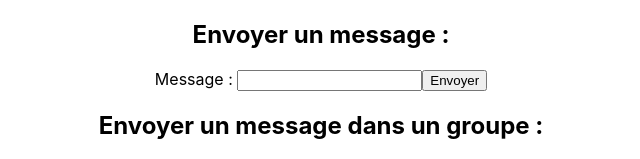
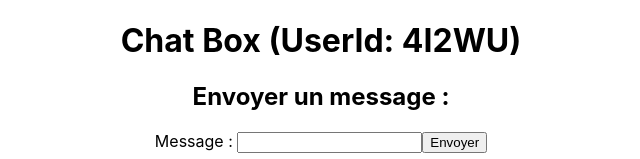
Before and after one commit to Form-JS/Demo-SocketIO-ReactClient, a React (Create React App) app: page / in a window 1280 px wide. Shown: the top 159 px of the page, without its empty margins (319-959 px from the left). Built offline with nearby package versions, Linux system fonts and the light colour scheme; no server answers.

Commit message:
Add Fake UserToken

```diff
--- a/src/pages/live-message-app/live-message-app.jsx
+++ b/src/pages/live-message-app/live-message-app.jsx
@@ -1,3 +1,5 @@
+import { nanoid } from 'nanoid';
+import { useState } from 'react';
 import MessageGroup from '../../containers/message-group/message-group';
 import MessageReceiver from '../../containers/message-receiver/message-receiver';
 import MessageSender from '../../containers/message-sender/message-sender';
@@ -6,9 +8,11 @@ import { MessageSocketProvider } from '../../websocket/message-websocket';
 const LiveMessageApp = () => {
 
     // Utilisation du "Provider" customiser pour interagir avec SocketIO
+    const [fakeToken] = useState(nanoid(5).toUpperCase());
 
     return (<>
-        <MessageSocketProvider>
+        <h1>Chat Box (UserId: {fakeToken})</h1>
+        <MessageSocketProvider token={fakeToken}>
             <MessageSender />
             <MessageGroup />
             <MessageReceiver />
```
